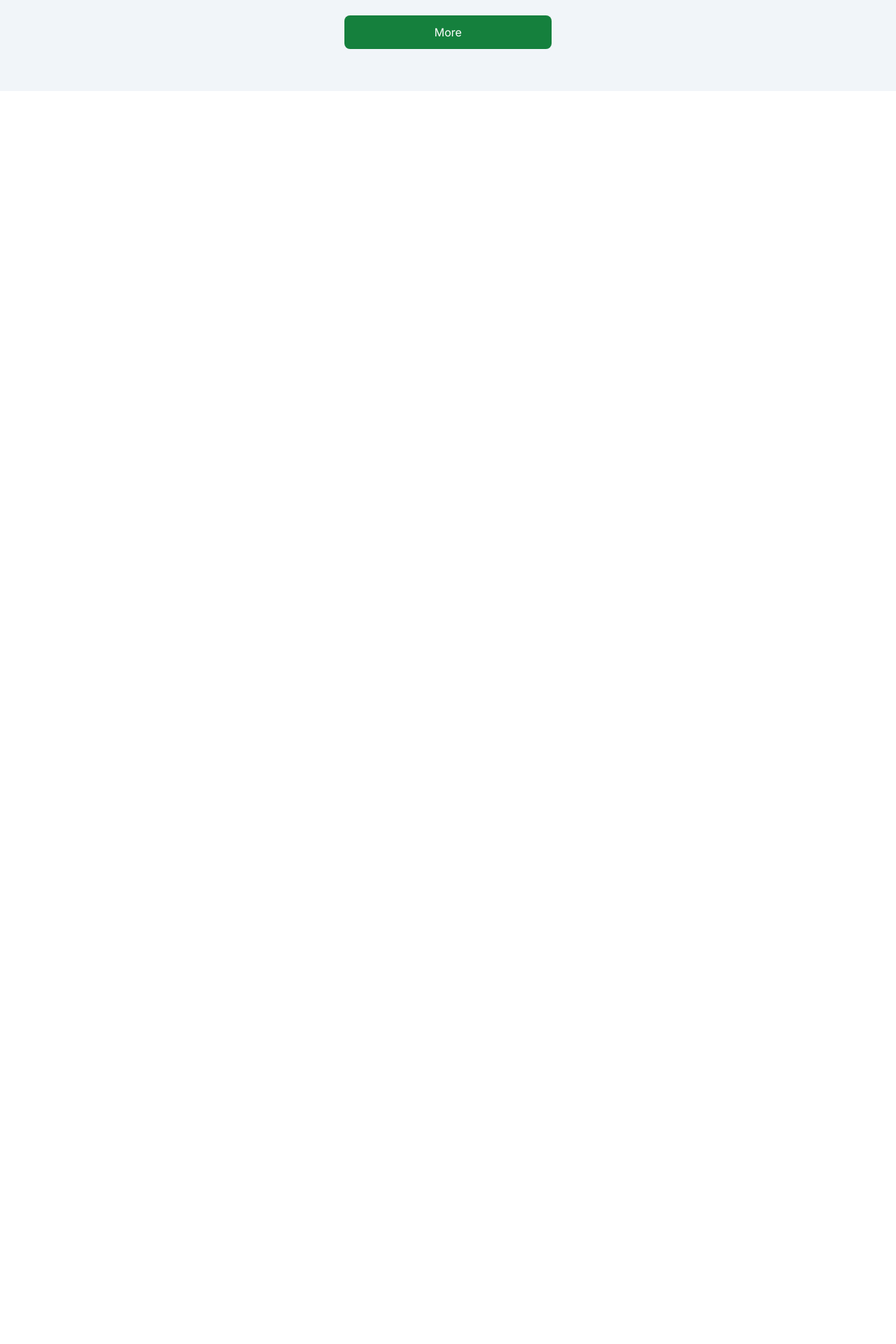
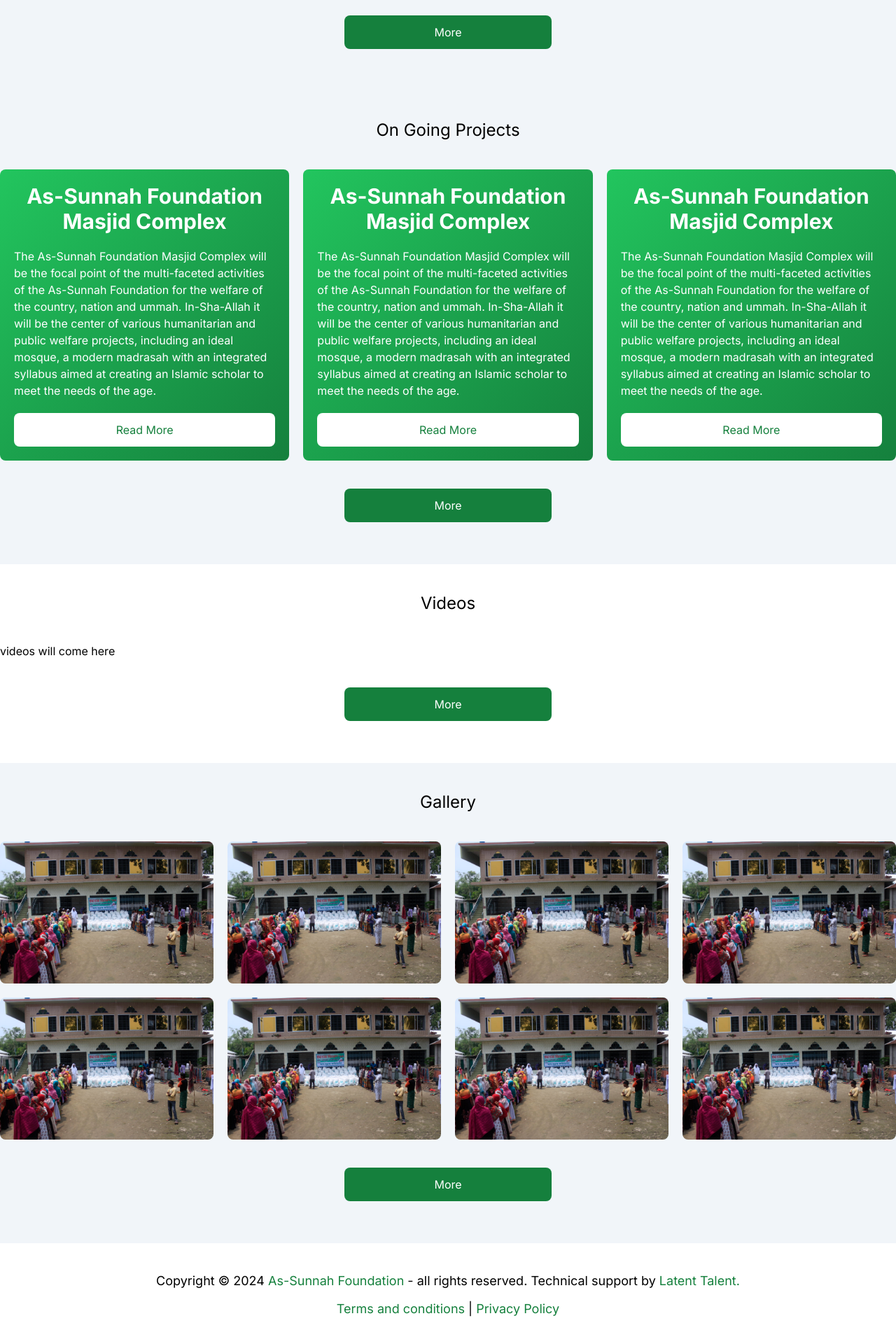
Before and after one commit to ibrahimk4111/non-gor-foundation, a Next.js app: page / in a window 1280 px wide. Shown: the part 3684-5604 px from the top of the page at 70% size. Before the commit the page ends 3814 px from the top, so only its background shows below. Built offline with nearby package versions, Linux system fonts and the light colour scheme.

Commit message:
full page completed

```diff
--- a/app/layout.tsx
+++ b/app/layout.tsx
@@ -2,6 +2,7 @@
 import { Inter } from "next/font/google";
 import "./globals.css";
 import Header from "@/components/header/Header";
+import Footer from "@/components/footer/Footer";
 
 const inter = Inter({ subsets: ["latin"] });
 
@@ -20,6 +21,7 @@
       <body className={inter.className}>
         <Header />
         {children}
+        <Footer />
       </body>
     </html>
   );
--- a/app/page.tsx
+++ b/app/page.tsx
@@ -1,7 +1,10 @@
+import Gallery from "@/components/Gallery/Gallery";
 import About from "@/components/about/About";
 import Donate from "@/components/donate/Donate";
 import News from "@/components/news/News";
 import OnGoinProjects from "@/components/onGoinProjects/OnGoinProjects";
+import Projects from "@/components/projects/Projects";
+import Videos from "@/components/videos/Videos";
 
 export default function Home() {
   return (
@@ -10,6 +13,9 @@
         <Donate />
         <OnGoinProjects />
         <News />
+        <Projects />
+        <Videos />
+        <Gallery />
     </main>
   );
 }
--- /dev/null
+++ b/components/Gallery/Gallery.tsx
@@ -0,0 +1,30 @@
+import React from "react";
+import ImageComp from "./imageComp/ImageComp";
+
+
+const Gallery = () => {
+  return (
+    <div className=" py-10 bg-slate-100 ">
+      <div className=" max-w-[1280px] mx-auto">
+        <h1 className=" text-2xl text-center mb-10">Gallery</h1>
+        <div className=" grid lg:grid-cols-4 gap-5 ">
+          <ImageComp />
+          <ImageComp />
+          <ImageComp />
+          <ImageComp />
+          <ImageComp />
+          <ImageComp />
+          <ImageComp />
+          <ImageComp />
+        </div>
+        <div className=" flex justify-center items-center py-5 mt-5">
+          <button className="py-3 px-32 text-white bg-green-700 rounded-lg ">
+            More
+          </button>
+        </div>
+      </div>
+    </div>
+  );
+};
+
+export default Gallery;
--- /dev/null
+++ b/components/Gallery/imageComp/ImageComp.tsx
@@ -0,0 +1,13 @@
+import React from "react";
+import iftar from "@/public/iftar_gallery_4.jpg";
+import Image from "next/image";
+
+const ImageComp:React.FC = () => {
+  return (
+    <section className=" rounded-lg overflow-hidden">
+      <Image src={iftar} alt="assunnah_complex" />
+    </section>
+  );
+};
+
+export default ImageComp;
--- /dev/null
+++ b/components/footer/Footer.tsx
@@ -0,0 +1,12 @@
+import React from 'react'
+
+const Footer = () => {
+  return (
+    <div className=' max-w-[1280px] mx-auto flex flex-col justify-center items-center py-10 gap-3 text-lg'>
+        <p>Copyright © 2024 <span className=' text-green-700 '>As-Sunnah Foundation </span>- all rights reserved. Technical support by <span className=' text-green-700'>Latent Talent.</span></p>
+        <p><span className=' text-green-700 '>Terms and conditions</span> | <span className=' text-green-700 '> Privacy Policy</span></p>
+    </div>
+  )
+}
+
+export default Footer
--- /dev/null
+++ b/components/projects/Projects.tsx
@@ -0,0 +1,24 @@
+import React from "react";
+import ProjectCards from "./projectCards/ProjectCards";
+
+const Projects = () => {
+  return (
+    <div className=" py-10 bg-slate-100 ">
+      <div className=" max-w-[1280px] mx-auto">
+        <h1 className=" text-2xl text-center mb-10">On Going Projects</h1>
+        <div className=" grid lg:grid-cols-3 gap-5 ">
+          <ProjectCards />
+          <ProjectCards />
+          <ProjectCards />
+        </div>
+        <div className=" flex justify-center items-center py-5 mt-5">
+          <button className="py-3 px-32 text-white bg-green-700 rounded-lg ">
+            More
+          </button>
+        </div>
+      </div>
+    </div>
+  );
+};
+
+export default Projects;
--- /dev/null
+++ b/components/projects/projectCards/ProjectCards.tsx
@@ -0,0 +1,30 @@
+import React from 'react'
+
+const ProjectCards:React.FC = () => {
+  return (
+    <div className=" text-white rounded-lg overflow-hidden bg-gradient-to-br from-green-500 to-green-700">
+      <section className="p-5 flex flex-col justify-between items-start gap-5">
+        <h1 className=" text-3xl text-center font-bold">
+          As-Sunnah Foundation Masjid Complex
+        </h1>
+        <p className=" overflow-auto ">
+          The As-Sunnah Foundation Masjid Complex will be the focal point of the
+          multi-faceted activities of the As-Sunnah Foundation for the welfare
+          of the country, nation and ummah. In-Sha-Allah it will be the center
+          of various humanitarian and public welfare projects, including an
+          ideal mosque, a modern madrasah with an integrated syllabus aimed at
+          creating an Islamic scholar to meet the needs of the age.
+        </p>
+        <div className=" w-full ">
+          <button
+            className="py-3 px-5 text-green-700 bg-white rounded-lg w-full "
+          >
+            Read More
+          </button>
+        </div>
+      </section>
+    </div>
+  )
+}
+
+export default ProjectCards
--- a/components/videos/Videos.tsx
+++ b/components/videos/Videos.tsx
@@ -1,9 +1,30 @@
-import React from 'react'
+import React from "react";
+// import VideoCards from './videoCards/VideoCards'
 
-const Videos = () => {
+const Videos: React.FC = () => {
+  const videoId = "7R0geoRoIn55f662";
   return (
-    <div>Videos</div>
-  )
-}
+    <div className=" py-10 bg-white ">
+      <div className=" max-w-[1280px] mx-auto">
+        <h1 className=" text-2xl text-center mb-10">Videos</h1>
+        <div className=" grid lg:grid-cols-3 gap-5 ">
+          {/* <iframe width="560" height="315" src="https://www.youtube.com/embed/-AtfFUeeuIs?si=7R0geoRoIn55f662" title="YouTube video player" allow="accelerometer; autoplay; clipboard-write; encrypted-media; gyroscope; picture-in-picture; web-share" allowfullscreen></iframe> */}
+          {/* <ReactPlayer url='https://www.youtube.com/watch?v=wWgIAphfn2U' />  */}
+          {/* <VideoCards videoId={videoId} /> */}
+          {/* <video src="https://www.youtube.com/embed/-AtfFUeeuIs?si=7R0geoRoIn55f662"></video> */}
+          {/* <video controls={true}>
+                <source src="www.youtube.com/watch?v=IEDEtZ4UVtI" type="video/mp4">
+              </video> */}
+          videos will come here
+        </div>
+        <div className=" flex justify-center items-center py-5 mt-5">
+          <button className="py-3 px-32 text-white bg-green-700 rounded-lg ">
+            More
+          </button>
+        </div>
+      </div>
+    </div>
+  );
+};
 
-export default Videos
+export default Videos;
--- a/package.json
+++ b/package.json
@@ -23,6 +23,8 @@
     "react-dom": "^18",
     "react-hook-form": "^7.51.1",
     "react-icons": "^5.0.1",
+    "react-player": "^2.15.1",
+    "react-youtube": "^10.1.0",
     "tailwind-merge": "^2.2.2",
     "tailwindcss-animate": "^1.0.7",
     "zod": "^3.22.4"
```
Also changed, not shown: public/iftar_gallery_4.jpg (added), 1 other file (tests, documents, lock files or other folders).
